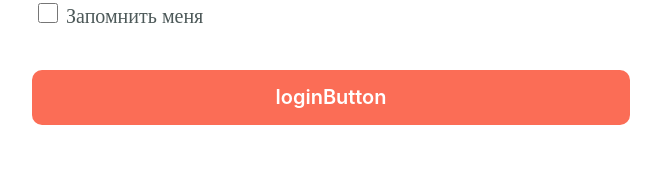
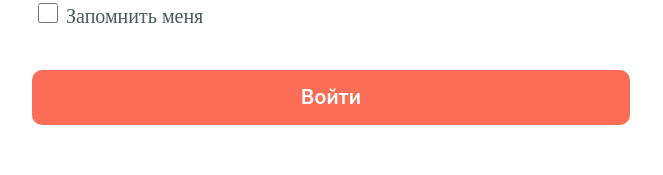
Before and after one commit to Jabryker/Market, a React (Create React App) app: page /login in a window 1280 px wide. Shown: the part 450-625 px from the top of the page, without its empty margins (308-971 px from the left). Built offline with nearby package versions, Linux system fonts and the light colour scheme; no server answers.

Commit message:
delete i18n function

```diff
--- a/src/components/atoms/Button/Button.tsx
+++ b/src/components/atoms/Button/Button.tsx
@@ -1,14 +1,11 @@
-import {FC} from "react";
-import {useTranslation} from "react-i18next";
-import {IButtonProps} from "./Button.interface";
+import { FC } from "react";
+import { IButtonProps } from "./Button.interface";
 import styles from "./Button.module.scss";
 
 export const Button: FC<IButtonProps> = ({ children, type }) => {
-  const { t } = useTranslation();
   return (
-    <button
-      type={type}
-      className={styles.formBtn}
-    > <span className={styles.buttonContent}>{t(children)}</span></button>
+    <button type={type} className={styles.formBtn}>
+      <span className={styles.buttonContent}>{children}</span>
+    </button>
   );
 };
--- a/src/components/organisms/LoginFormOrganism/LoginFormOrganism.tsx
+++ b/src/components/organisms/LoginFormOrganism/LoginFormOrganism.tsx
@@ -1,19 +1,20 @@
-import {FC} from "react";
+import { FC } from "react";
 import { useForm } from "react-hook-form";
-import { useTranslation } from "react-i18next";
-import {Button} from "../../atoms/Button/Button";
+import { Button } from "../../atoms/Button/Button";
 import LoginFormFields from "../../molecules/LoginFormFields/LoginFormFields";
-import GoogleAuthOrgamism from "../GoogleAuthOrgamism/GoogleAuthOrgamism";
 import { ILoginFormOrganismProps } from "./LoginFormOrganism.interface";
 
 const LoginFormOrganism: FC<ILoginFormOrganismProps> = ({ onSubmit }) => {
-  const { register, handleSubmit, formState: { errors }  } = useForm();
-  const { t } = useTranslation();
+  const {
+    register,
+    handleSubmit,
+    formState: { errors },
+  } = useForm();
 
   return (
     <form onSubmit={handleSubmit(onSubmit)}>
       <LoginFormFields register={register} errors={errors} />
-      <Button type="submit">{t("loginButton")}</Button>
+      <Button type="submit">{"Войти"}</Button>
     </form>
   );
 };
```
Also changed, not shown: src/components/organisms/SubHeaderOrganism/SubHeaderOrganism.tsx (+1 -9 lines).
